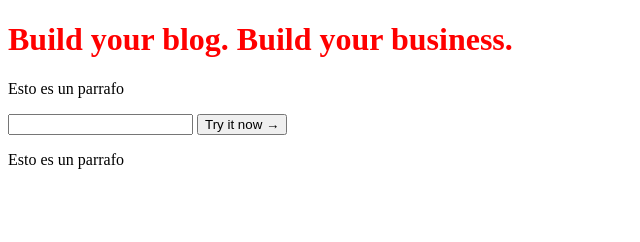
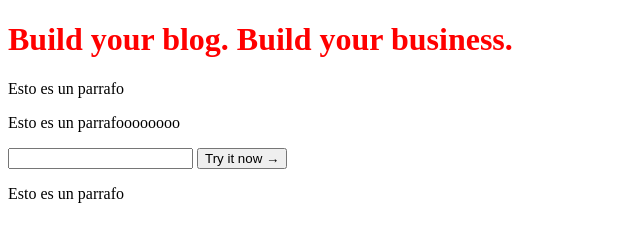
Before and after one commit to EdgarZar18/Matcha-1, a plain HTML site: page index.html in a window 1280 px wide. Shown: the whole page, without its empty margins (0-640 px from the left). Drawn offline with Linux system fonts and the light colour scheme.

```diff
--- a/index.html
+++ b/index.html
@@ -9,6 +9,8 @@
     <body>
         <h1>Build your blog. Build your business.</h1>
         <p>Esto es un parrafo</p>
+        <p>Esto es un parrafoooooooo</p>
+
 
         <form>
             <input type="email" />
```
